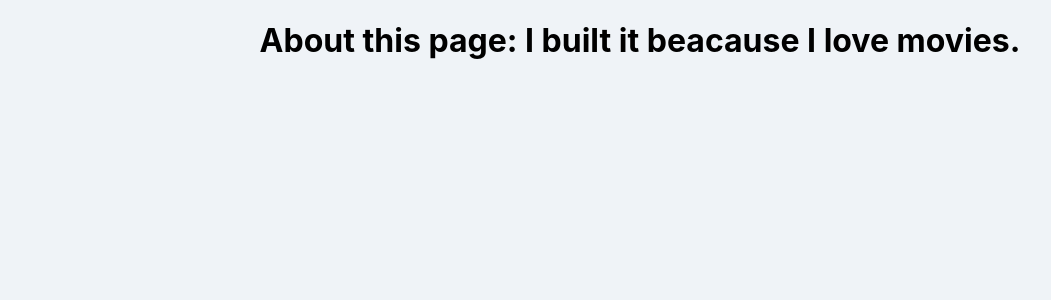
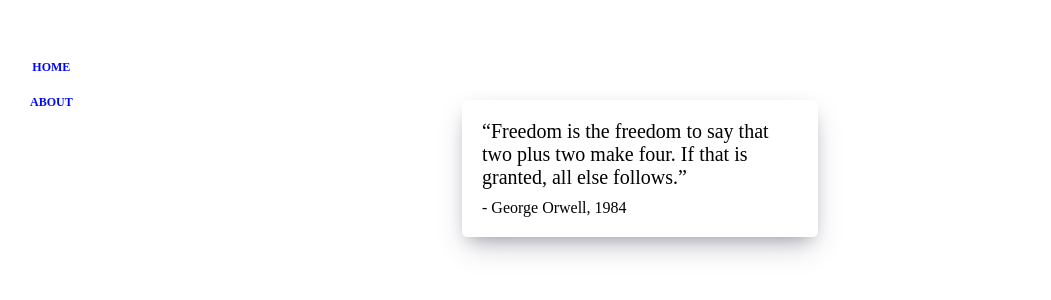
Before and after one commit to firemancha/Inflearn, a React (Create React App) app in the folder NomadReact/Class/movie_app/: page /about in a window 1280 px wide. Shown: the top 300 px of the page, without its empty margins (0-1051 px from the left). Built offline with nearby package versions, Linux system fonts and the light colour scheme.

Commit message:
Building the Navigation

```diff
--- /dev/null
+++ b/NomadReact/Class/movie_app/src/App.css
@@ -0,0 +1,12 @@
+* {
+  box-sizing: border-box;
+}
+
+body {
+  margin: 0;
+  padding: 0;
+  font-family: -apple-system, BlinkMacSystemFont, "Segoe UI", Roboto, Oxygen,
+    Ubuntu, Cantarell, "Open Sans", "Helvetica Neue", sans-serif;
+  background-color: #eff3f7;
+  height: 100%;
+}
--- a/NomadReact/Class/movie_app/src/App.js
+++ b/NomadReact/Class/movie_app/src/App.js
@@ -2,10 +2,12 @@
 import { BrowserRouter as Router, Routes, Route } from "react-router-dom";
 import About from "./routes/About";
 import Home from "./routes/Home";
+import Navigation from "./components/Navigation";
 
 function App() {
   return (
     <Router>
+      <Navigation />
       <Routes>
         <Route path="/" element={<Home />} />
         <Route path="/about" element={<About />} />
--- /dev/null
+++ b/NomadReact/Class/movie_app/src/components/Navigation.css
@@ -0,0 +1,25 @@
+.nav {
+  position: fixed;
+  top: 50px;
+  left: 10px;
+  display: flex;
+  flex-direction: column;
+  background-color: white;
+  padding: 10px 20px;
+  box-shadow: 0 13px 27px -5px rgba(50, 50, 93, 0.25),
+    0 8px 16 px -8px rgba(0, 0, 0, 0.3), 0 -6px 16px -6px rgba(0, 0, 0, 0.025);
+  border-radius: 5px;
+}
+
+.nav a {
+  text-decoration: none;
+  color: #0008fc;
+  text-transform: uppercase;
+  font-size: 12px;
+  text-align: center;
+  font-weight: 600;
+}
+
+.nav a:not(:last-child) {
+  margin-bottom: 20px;
+}
--- /dev/null
+++ b/NomadReact/Class/movie_app/src/components/Navigation.js
@@ -0,0 +1,14 @@
+import React from "react";
+import { Link } from "react-router-dom";
+import "./Navigation.css";
+
+function Navigation() {
+  return (
+    <div className="nav">
+      <Link to="/">Home</Link>
+      <Link to="/about">About</Link>
+    </div>
+  );
+}
+
+export default Navigation;
--- /dev/null
+++ b/NomadReact/Class/movie_app/src/routes/About.css
@@ -0,0 +1,20 @@
+.about_container {
+  box-shadow: 0 13px 27px -5px rgba(50, 50, 93, 0.25),
+    0 8px 16px -8px rgba(0, 0, 0, 0.3), 0 -6px 16px -6px rgba(0, 0, 0, 0.025);
+  padding: 20px;
+  border-radius: 5px;
+  background-color: white;
+  margin: 0 auto;
+  margin-top: 100px;
+  max-width: 25%;
+  font-weight: 300;
+}
+
+.about_container span:first-child {
+  font-size: 20px;
+}
+
+.about_container span:last-child {
+  display: block;
+  margin-top: 10px;
+}
--- a/NomadReact/Class/movie_app/src/routes/About.js
+++ b/NomadReact/Class/movie_app/src/routes/About.js
@@ -1,7 +1,16 @@
 import React from "react";
+import "./About.css";
 
 function About() {
-  return <h1>About this page: I built it beacause I love movies.</h1>;
+  return (
+    <div className="about_container">
+      <span>
+        “Freedom is the freedom to say that two plus two make four. If that is
+        granted, all else follows.”
+      </span>
+      <span>- George Orwell, 1984</span>
+    </div>
+  );
 }
 
 export default About;
--- a/NomadReact/Class/movie_app/src/routes/Home.css
+++ b/NomadReact/Class/movie_app/src/routes/Home.css
@@ -1,19 +1,3 @@
-* {
-  box-sizing: border-box;
-}
-
-body {
-  margin: 0;
-  padding: 0;
-  font-family: -apple-system, BlinkMacSystemFont, "Segoe UI", Roboto, Oxygen,
-    Ubuntu, Cantarell, "Open Sans", "Helvetica Neue", sans-serif;
-  background-color: #eff3f7;
-  height: 100%;
-}
-
-html,
-body,
-#root,
 .container {
   height: 100%;
   display: flex;
@@ -22,7 +6,7 @@
 
 .loader {
   width: 100%;
-  height: 100%;
+  height: 100vh;
   display: flex;
   justify-content: center;
   align-items: center;
```
